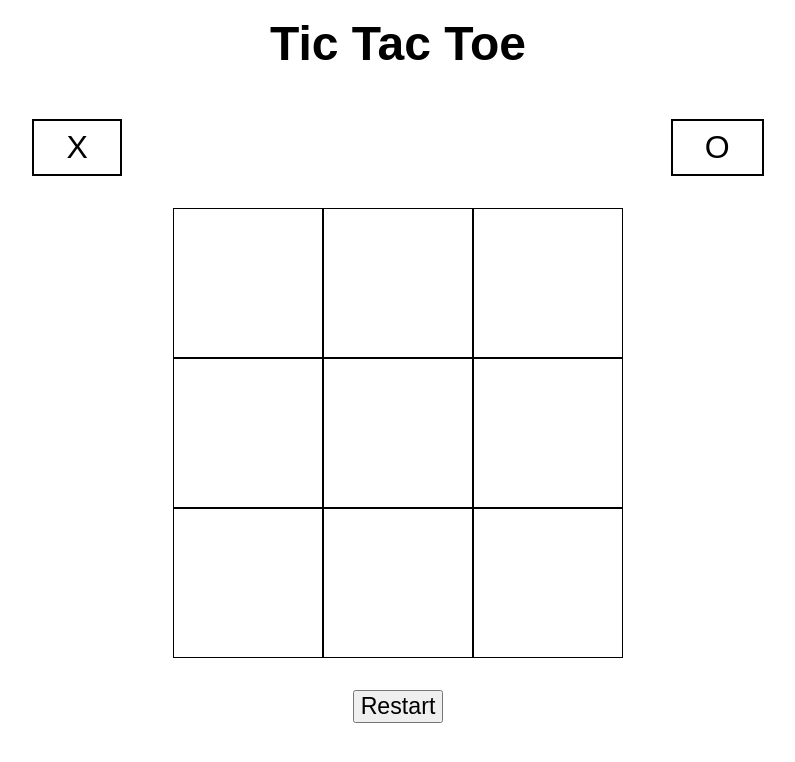
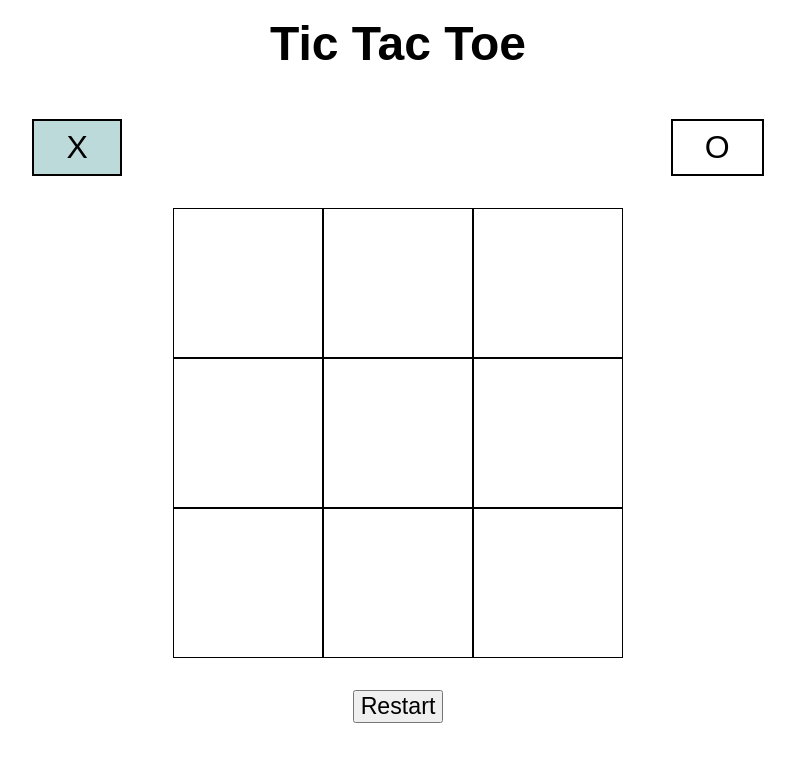
Before and after one commit to anmaras/tic-tac-toe, a plain HTML site: page index.html in a window 1280 px wide. In both pictures the pointer is over the element 319 px from the left and 147 px from the top of the page. Shown: the whole page, without its empty margins (242-1037 px from the left). Drawn offline with Linux system fonts and the light colour scheme.

Commit message:
on hover style added

```diff
--- a/style.css
+++ b/style.css
@@ -35,6 +35,7 @@ body {
   border: 2px solid black;
   padding: 0.5rem 2rem;
   font-size: 2rem;
+  cursor: pointer;
 }
 
 #grid-container {
@@ -53,6 +54,13 @@ body {
   border: 1px solid black;
 }
 
+.grid-item:hover,
+.option-x:hover,
+.option-o:hover {
+  background-color: rgb(189, 218, 218);
+  cursor: pointer;
+}
+
 #btn-container {
 }
 
```
